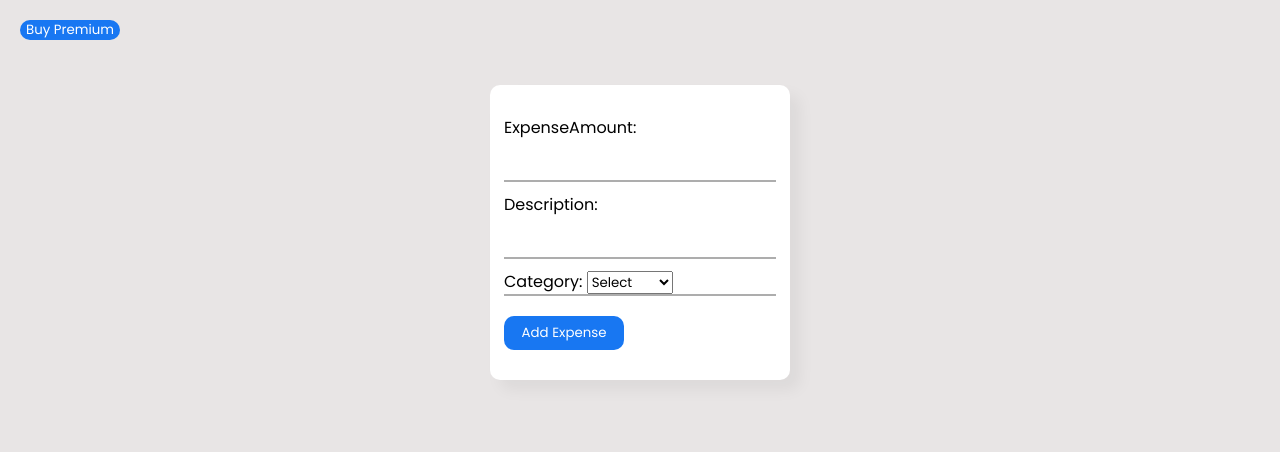
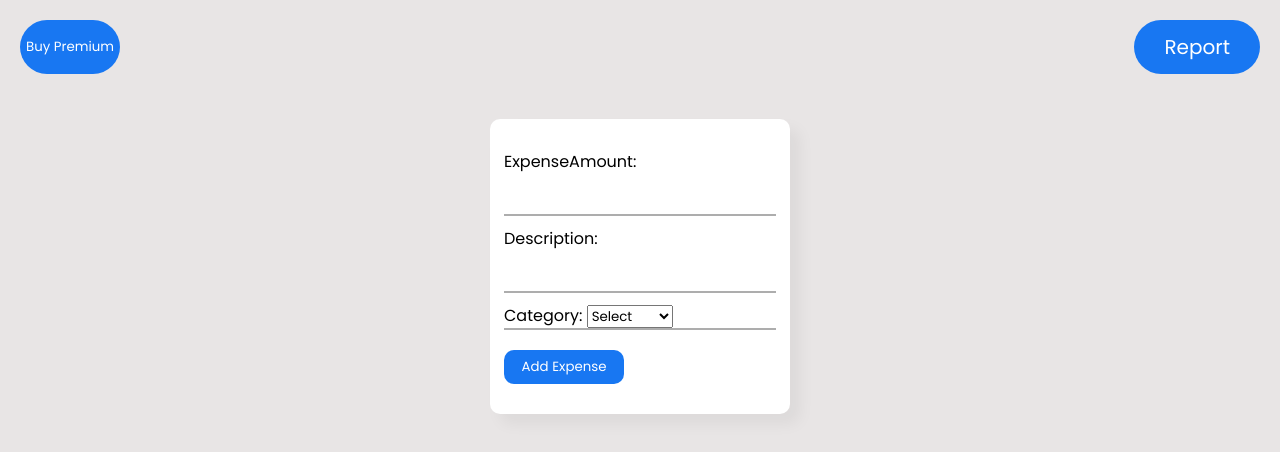
Before and after one commit to rakshanda1234/Expense_App, a plain HTML site: page ExpenceTracker/index.html in a window 1280 px wide. Drawn offline with nearby package versions, Linux system fonts and the light colour scheme; no server answers.

Commit message:
Report Generation Frontend .(Premium Feature)

```diff
--- a/ExpenceTracker/index.css
+++ b/ExpenceTracker/index.css
@@ -14,7 +14,7 @@ body {
 
 body.light {
   background-color: rgb(232, 229, 229);
-  /* background: linear-gradient(120deg, #2980b9, #8e44ad); */
+  /* background: linear-gradient(120deg, #2980b9, #944fb2); */
 }
 
 body.dark {
@@ -26,10 +26,23 @@ body.dark {
   margin: 20px;
   width: 100px;
   background: #1877f2;
-  /* background: rgb(238, 238, 14); */
   color: white;
-  border-radius: 10px;
+  border-radius: 30px;
   border: none;
+}
+.report {
+  background-color: #1877f2;
+  margin: 20px;
+  border: none;
+  color: white;
+  padding: 12px 30px;
+  cursor: pointer;
+  font-size: 20px;
+  border-radius: 30px;
+}
+.report:hover,
+#premium:hover {
+  background-color: rgb(14, 48, 151);
 }
 
 div#nav {
--- a/ExpenceTracker/index.html
+++ b/ExpenceTracker/index.html
@@ -12,7 +12,8 @@
 <body class="light">
     <div id="nav">
         <button onclick="payment(event)" id="premium">Buy Premium</button>
-        <div id="message"></div>
+        <!-- <div id="message"></div> -->
+        <button onclick="reportGenerete(event)" class="report" id="report"> Report</button>
     </div>
 
     <section class="row">
--- a/ExpenceTracker/index.js
+++ b/ExpenceTracker/index.js
@@ -46,36 +46,9 @@ function showListofRegisteredExpenses(user) {
   document.getElementById("category").value = "";
 }
 
-// function showPremiumuserMessage() {
-//   document.getElementById("premium").style.visibility = "hidden";
-//   document.getElementById("message").innerHTML = "You are a premium user ";
-// }
-
-// function parseJwt(token) {
-//   var base64Url = token.split(".")[1];
-//   var base64 = base64Url.replace(/-/g, "+").replace(/_/g, "/");
-//   var jsonPayload = decodeURIComponent(
-//     window
-//       .atob(base64)
-//       .split("")
-//       .map(function (c) {
-//         return "%" + ("00" + c.charCodeAt(0).toString(16)).slice(-2);
-//       })
-//       .join("")
-//   );
-
-//   return JSON.parse(jsonPayload);
-// }
-
 window.addEventListener("DOMContentLoaded", (event) => {
   const token = localStorage.getItem("token");
-  // const decodeToken = parseJwt(token);
-  // console.log(decodeToken);
-  // const ispremiumuser = decodeToken.ispremiumuser;
-  // if (ispremiumuser) {
-  //   showPremiumuserMessage();
-  //   getPremiumLeaderboard();
-  // }
+
   axios
     .get("http://localhost:3000/user/getExpenses", {
       headers: { Authorization: token },
@@ -95,17 +68,21 @@ function checkIfPremiumUser() {
   let userType = localStorage.getItem("user");
   if (userType == "true") {
     premiumUser();
-    // showPremiumuserMessage;
+    reportDownload();
     getPremiumLeaderboard();
   }
+}
+
+function reportDownload() {
+  const down = document.getElementById("report");
+  down.innerHTML = "Report";
 }
 
 function deleteUser(userId) {
   const token = localStorage.getItem("token");
 
   axios
-    // .delete(`http://localhost:3000/user/deleteExpense/${userId}`, {
-    //   headers: { Authorization: token },
+
     .delete(`http://localhost:3000/user/deleteExpense/${userId}`, {
       headers: { Authorization: token },
     })
@@ -129,7 +106,6 @@ function removeItemFromScreen(userId) {
   parentNode.removeChild(elem);
 }
 
-// document.getElementById("rzp-button1").onclick = async function payment(e) {
 async function payment(e) {
   const token = localStorage.getItem("token");
   const response = await axios.get(
@@ -166,7 +142,6 @@ async function payment(e) {
         .then(() => {
           localStorage.setItem("user", true);
           premiumUser();
-          // showPremiumuserMessage;
 
           getPremiumLeaderboard();
           alert("You are a Premium User Now");
```
